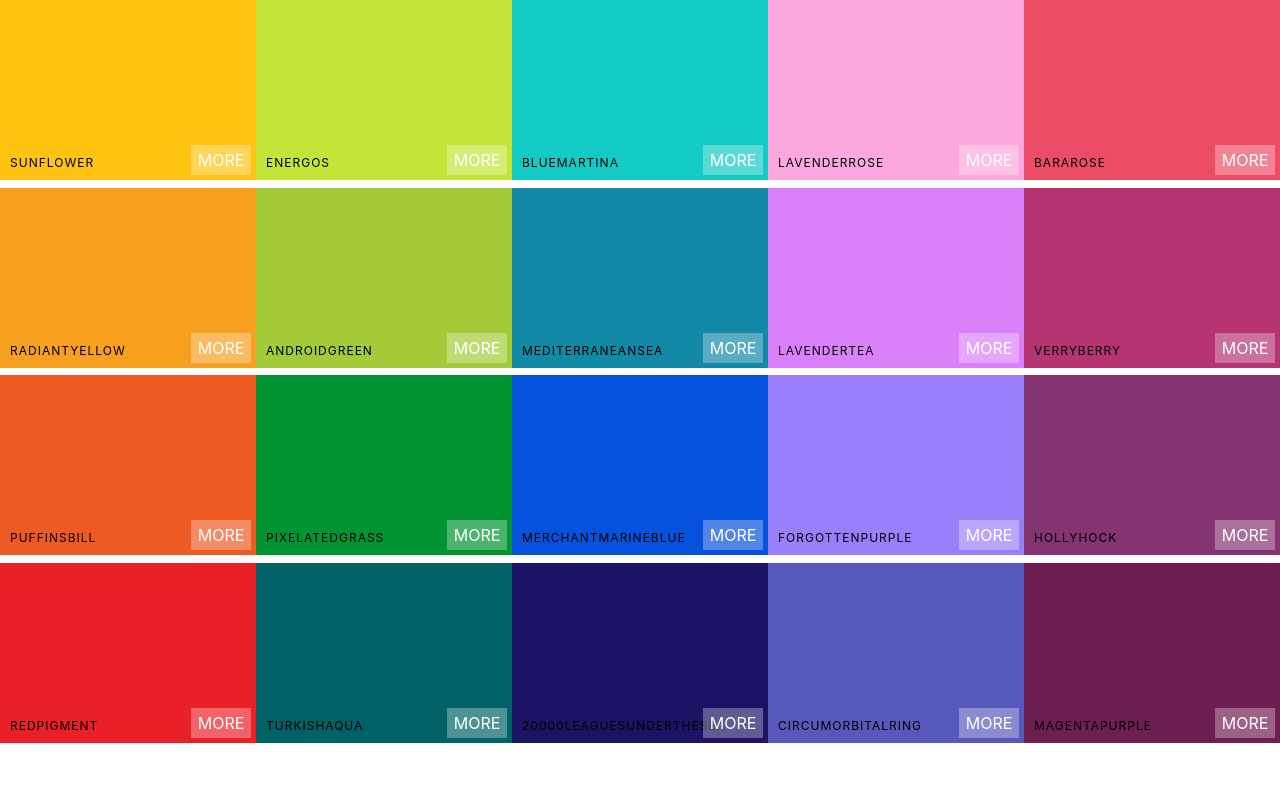
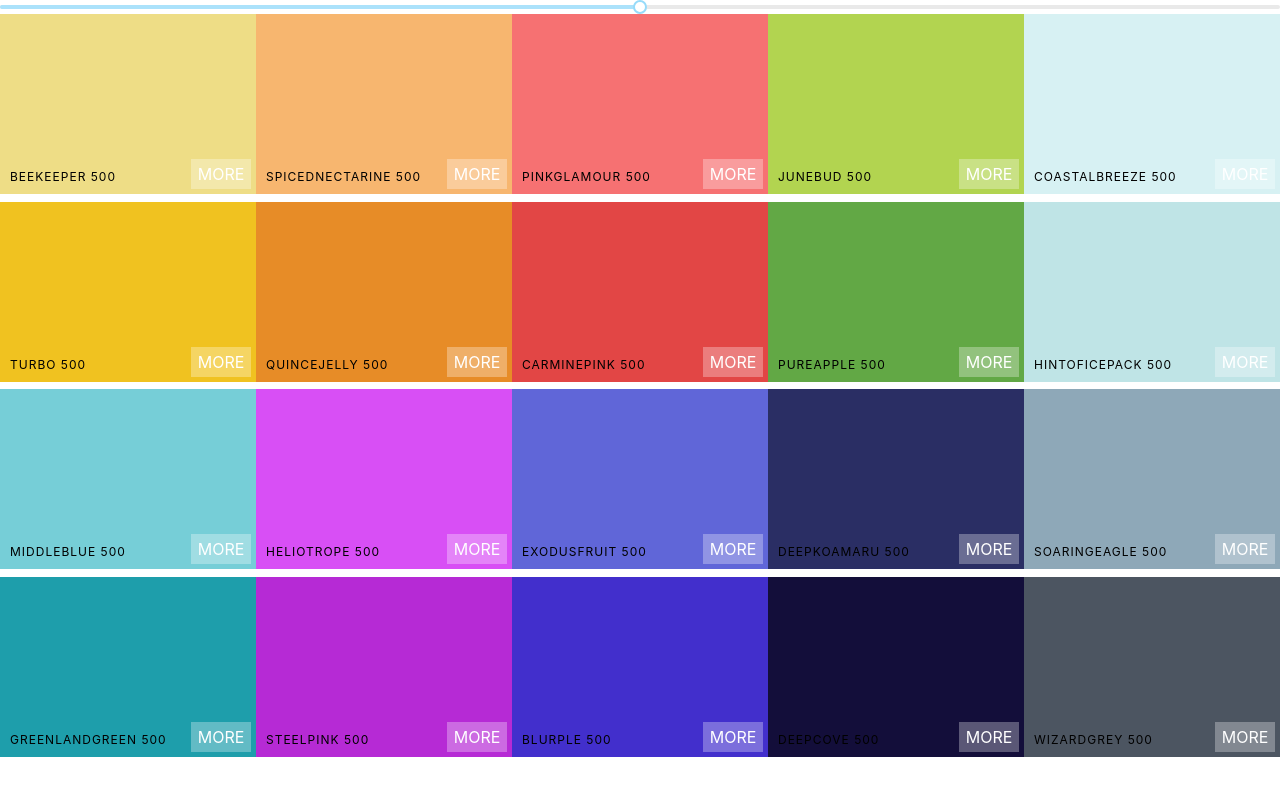
Before and after one commit to bdushimi/atlp-react-level-up, a React (Create React App) app in the folder colors/: page / in a window 1280 px wide. Shown: the top 796 px of the page. Built offline with nearby package versions, Linux system fonts and the light colour scheme.

Commit message:
Adds unstyled slider

```diff
--- a/colors/package.json
+++ b/colors/package.json
@@ -7,6 +7,7 @@
     "@testing-library/react": "^11.1.0",
     "@testing-library/user-event": "^12.1.10",
     "chroma-js": "^2.1.2",
+    "rc-slider": "^9.7.2",
     "react": "^17.0.2",
     "react-copy-to-clipboard": "^5.0.4",
     "react-dom": "^17.0.2",
--- a/colors/src/App.js
+++ b/colors/src/App.js
@@ -3,10 +3,9 @@
 import { generatePalette} from "./colorsHelper";
 
 function App() {
-  console.log(generatePalette(seedColors[2]))
   return (
     <div>
-      <Palette {...seedColors[2]}/>
+      <Palette palette={generatePalette(seedColors[4])}/>
     </div>
   );
 }
--- a/colors/src/Palette.js
+++ b/colors/src/Palette.js
@@ -1,17 +1,41 @@
 import React, { Component } from 'react';
 import ColorBox from './colorBox';
-import "./Palette.css"
+import "./Palette.css";
+import Slider from 'rc-slider';
+import 'rc-slider/assets/index.css';
 
 
 class Palette extends Component {
+    constructor(props) {
+        super(props);
+        this.state = {
+            level: 500,
+        }
+
+        this.changeLevel = this.changeLevel.bind(this);
+    }
+
+
+    changeLevel = (level) => {
+        this.setState({ level });
+    }
+
+
     render() {
 
-        const colorBoxes = this.props.colors.map((color, index) => (
-            <ColorBox background={color.color} key={index} name={ color.name }/>
+        const colorBoxes = this.props.palette.colors[this.state.level].map((color, index) => (
+            <ColorBox background={color.hex} key={index} name={ color.name }/>
         ));
 
         return (
             <div className="Palette">
+                <Slider
+                    defaultValue={this.state.level}
+                    min={100}
+                    max={900}
+                    step={100}
+                    onAfterChange={this.changeLevel}
+                />
                 <div className="Palette-colors">
                     {colorBoxes}
                 </div>
```
Also changed, not shown: 1 other file (tests, documents, lock files or other folders).
